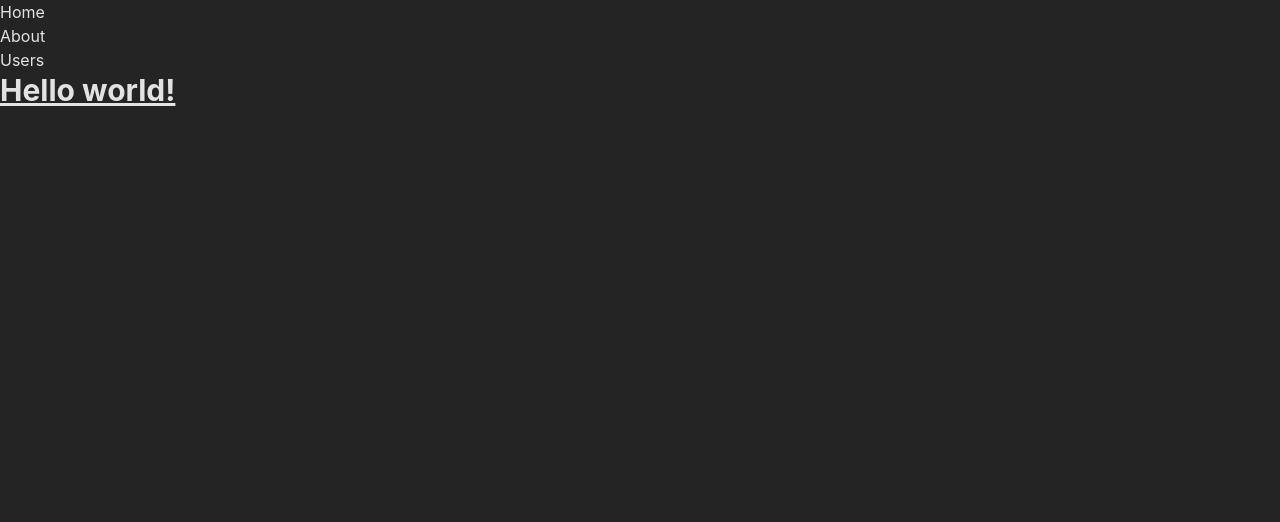
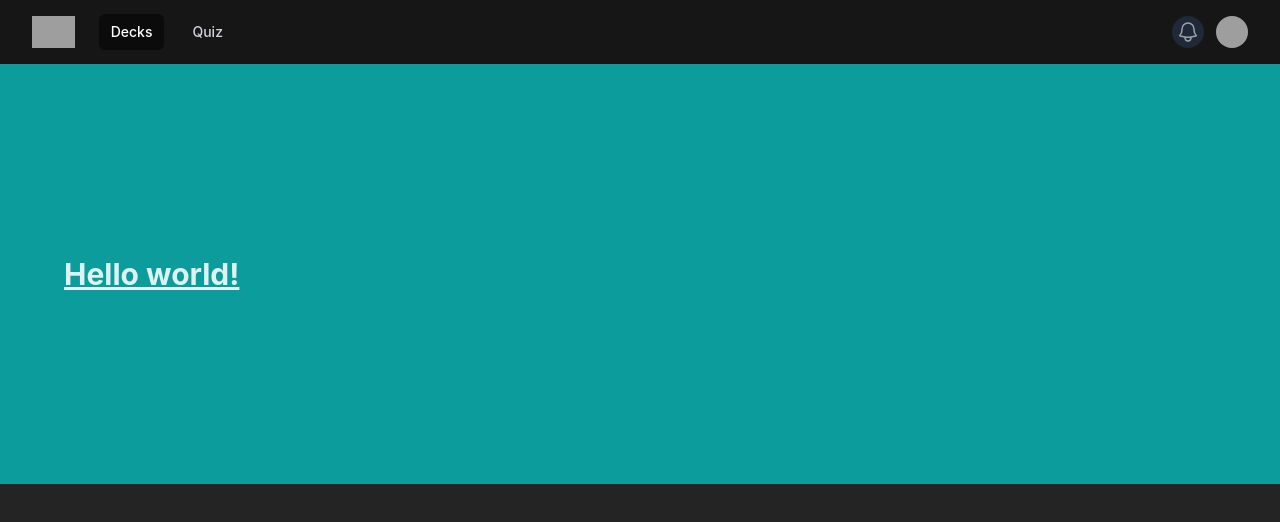
Before and after one commit to zubstack/project-quiz_app, a React (Vite) app in the folder client/: page / in a window 1280 px wide. Shown: the top 522 px of the page. Built offline with nearby package versions, Linux system fonts and the light colour scheme; grey boxes are pictures that could not be loaded.

Commit message:
Components layout

```diff
--- a/client/package.json
+++ b/client/package.json
@@ -10,6 +10,8 @@
     "preview": "vite preview"
   },
   "dependencies": {
+    "@headlessui/react": "^1.7.17",
+    "@heroicons/react": "^2.0.18",
     "react": "^18.2.0",
     "react-dom": "^18.2.0",
     "react-router-dom": "^6.20.1"
--- a/client/src/App.css
+++ b/client/src/App.css
@@ -0,0 +1,4 @@
+#main__container {
+  background-color: rgb(12, 156, 156);
+  padding: 12rem 4rem;
+}
--- a/client/src/App.jsx
+++ b/client/src/App.jsx
@@ -1,29 +1,18 @@
+import "./App.css";
 import React from "react";
-import { BrowserRouter as Router, Routes, Route, Link } from "react-router-dom";
+import { BrowserRouter as Router, Routes, Route } from "react-router-dom";
+import Navbar from "./components/Navbar";
+import QuizView from "./containers/QuizView";
 
 export default function App() {
   return (
     <Router>
-      <div>
-        <nav>
-          <ul>
-            <li>
-              <Link to="/">Home</Link>
-            </li>
-            <li>
-              <Link to="/about">About</Link>
-            </li>
-            <li>
-              <Link to="/users">Users</Link>
-            </li>
-          </ul>
-        </nav>
+      <Navbar />
 
-        {/* A <Routes> looks through its children <Route>s and
-            renders the first one that matches the current URL. */}
+      <div id="main__container">
         <Routes>
-          <Route path="/about" element={<About />}></Route>
-          <Route path="/users" element={<Users />}></Route>
+          <Route path="/decks" element={<Decks />}></Route>
+          <Route path="/quiz" element={<QuizView />}></Route>
           <Route path="/" element={<Home />}></Route>
         </Routes>
       </div>
@@ -35,10 +24,6 @@
   return <p className="text-3xl font-bold underline text-blue">Hello world!</p>;
 }
 
-function About() {
-  return <h2>About</h2>;
+function Decks() {
+  return <h2>Decks</h2>;
 }
-
-function Users() {
-  return <h2>Users</h2>;
-}
--- /dev/null
+++ b/client/src/components/Navbar.jsx
@@ -0,0 +1,167 @@
+import { Fragment } from "react";
+import { Disclosure, Menu, Transition } from "@headlessui/react";
+import { Bars3Icon, BellIcon, XMarkIcon } from "@heroicons/react/24/outline";
+import { Link } from "react-router-dom";
+
+const navigation = [
+  { name: "Decks", to: "/decks", current: true },
+  { name: "Quiz", to: "/quiz", current: false },
+  //   { name: "Projects", to: "#", current: false },
+  //   { name: "Calendar", to: "#", current: false },
+];
+
+function classNames(...classes) {
+  return classes.filter(Boolean).join(" ");
+}
+
+export default function Navbar() {
+  return (
+    <Disclosure as="nav" className="bg-black/40">
+      {({ open }) => (
+        <>
+          <div className="mx-auto max-w-7xl px-2 sm:px-6 lg:px-8">
+            <div className="relative flex h-16 items-center justify-between">
+              <div className="absolute inset-y-0 left-0 flex items-center sm:hidden">
+                {/* Mobile menu button*/}
+                <Disclosure.Button className="relative inline-flex items-center justify-center rounded-md p-2 text-gray-400 hover:bg-gray-700 hover:text-white focus:outline-none focus:ring-2 focus:ring-inset focus:ring-white">
+                  <span className="absolute -inset-0.5" />
+                  <span className="sr-only">Open main menu</span>
+                  {open ? (
+                    <XMarkIcon className="block h-6 w-6" aria-hidden="true" />
+                  ) : (
+                    <Bars3Icon className="block h-6 w-6" aria-hidden="true" />
+                  )}
+                </Disclosure.Button>
+              </div>
+              <div className="flex flex-1 items-center justify-center sm:items-stretch sm:justify-start">
+                <Link className="flex flex-shrink-0 items-center" to={"/"}>
+                  <img
+                    className="h-8 w-auto"
+                    src="https://tailwindui.com/img/logos/mark.svg?color=indigo&shade=500"
+                    alt="Your Company"
+                  />
+                </Link>
+                <div className="hidden sm:ml-6 sm:block">
+                  <div className="flex space-x-4">
+                    {navigation.map((item) => (
+                      <Link
+                        key={item.name}
+                        to={item.to}
+                        className={classNames(
+                          item.current
+                            ? "bg-black/50 text-white"
+                            : "text-gray-300 hover:bg-gray-700 hover:text-white",
+                          "rounded-md px-3 py-2 text-sm font-medium"
+                        )}
+                        aria-current={item.current ? "page" : undefined}
+                      >
+                        {item.name}
+                      </Link>
+                    ))}
+                  </div>
+                </div>
+              </div>
+              <div className="absolute inset-y-0 right-0 flex items-center pr-2 sm:static sm:inset-auto sm:ml-6 sm:pr-0">
+                <button
+                  type="button"
+                  className="relative rounded-full bg-gray-800 p-1 text-gray-400 hover:text-white focus:outline-none focus:ring-2 focus:ring-white focus:ring-offset-2 focus:ring-offset-gray-800"
+                >
+                  <span className="absolute -inset-1.5" />
+                  <span className="sr-only">View notifications</span>
+                  <BellIcon className="h-6 w-6" aria-hidden="true" />
+                </button>
+
+                {/* Profile dropdown */}
+                <Menu as="div" className="relative ml-3">
+                  <div>
+                    <Menu.Button className="relative flex rounded-full bg-gray-800 text-sm focus:outline-none focus:ring-2 focus:ring-white focus:ring-offset-2 focus:ring-offset-gray-800">
+                      <span className="absolute -inset-1.5" />
+                      <span className="sr-only">Open user menu</span>
+                      <img
+                        className="h-8 w-8 rounded-full"
+                        src="https://images.unsplash.com/photo-1472099645785-5658abf4ff4e?ixlib=rb-1.2.1&ixid=eyJhcHBfaWQiOjEyMDd9&auto=format&fit=facearea&facepad=2&w=256&h=256&q=80"
+                        alt=""
+                      />
+                    </Menu.Button>
+                  </div>
+                  <Transition
+                    as={Fragment}
+                    enter="transition ease-out duration-100"
+                    enterFrom="transform opacity-0 scale-95"
+                    enterTo="transform opacity-100 scale-100"
+                    leave="transition ease-in duration-75"
+                    leaveFrom="transform opacity-100 scale-100"
+                    leaveTo="transform opacity-0 scale-95"
+                  >
+                    <Menu.Items className="absolute right-0 z-10 mt-2 w-48 origin-top-right rounded-md bg-white py-1 shadow-lg ring-1 ring-black ring-opacity-5 focus:outline-none">
+                      <Menu.Item>
+                        {({ active }) => (
+                          <a
+                            href="#"
+                            className={classNames(
+                              active ? "bg-gray-100" : "",
+                              "block px-4 py-2 text-sm text-gray-700"
+                            )}
+                          >
+                            Your Profile
+                          </a>
+                        )}
+                      </Menu.Item>
+                      <Menu.Item>
+                        {({ active }) => (
+                          <a
+                            href="#"
+                            className={classNames(
+                              active ? "bg-gray-100" : "",
+                              "block px-4 py-2 text-sm text-gray-700"
+                            )}
+                          >
+                            Settings
+                          </a>
+                        )}
+                      </Menu.Item>
+                      <Menu.Item>
+                        {({ active }) => (
+                          <a
+                            href="#"
+                            className={classNames(
+                              active ? "bg-gray-100" : "",
+                              "block px-4 py-2 text-sm text-gray-700"
+                            )}
+                          >
+                            Sign out
+                          </a>
+                        )}
+                      </Menu.Item>
+                    </Menu.Items>
+                  </Transition>
+                </Menu>
+              </div>
+            </div>
+          </div>
+
+          <Disclosure.Panel className="sm:hidden">
+            <div className="space-y-1 px-2 pb-3 pt-2">
+              {navigation.map((item) => (
+                <Disclosure.Button
+                  key={item.name}
+                  as="a"
+                  href={item.href}
+                  className={classNames(
+                    item.current
+                      ? "bg-gray-900 text-white"
+                      : "text-gray-300 hover:bg-gray-700 hover:text-white",
+                    "block rounded-md px-3 py-2 text-base font-medium"
+                  )}
+                  aria-current={item.current ? "page" : undefined}
+                >
+                  {item.name}
+                </Disclosure.Button>
+              ))}
+            </div>
+          </Disclosure.Panel>
+        </>
+      )}
+    </Disclosure>
+  );
+}
--- a/client/src/components/Question.jsx
+++ b/client/src/components/Question.jsx
@@ -1,6 +1,7 @@
 // import "./Question.css";
 
 import { useState } from "react";
+import Button from "./ui/Button";
 
 function Question({ question, onTransition, number, last, setUserAnswers }) {
   const [currentOption, setCurrentOption] = useState(null);
@@ -26,7 +27,7 @@
             <label htmlFor={index}>{option}</label>
           </div>
         ))}
-        <button type="submit">{last ? "Finish" : "Next"}</button>
+        <Button type="submit">{last ? "Finish" : "Next"}</Button>
       </form>
     </>
   );
--- /dev/null
+++ b/client/src/components/ui/Button.jsx
@@ -0,0 +1,12 @@
+function Button(props) {
+  return (
+    <button
+      className="bg-black/90 text-white px-5 py-2 mt-6 rounded-md hover:bg-slate-800"
+      {...props}
+    >
+      {props.children}
+    </button>
+  );
+}
+
+export default Button;
--- a/client/src/containers/QuizLayout.jsx
+++ b/client/src/containers/QuizLayout.jsx
@@ -7,6 +7,7 @@
   const [userAnswers, setUserAnswers] = useState([]);
   const [questions, setQuestions] = useState(null);
   const [quizState, setQuizState] = useState("start");
+  console.log("questions", questions);
   useEffect(() => {
     function fetchQuestions() {
       fetch("http://localhost:3001/questions")
@@ -35,6 +36,7 @@
           onTransition={onTransition}
           userAnswers={userAnswers}
           questions={questions}
+          setUserAnswers={setUserAnswers}
         />
       )}
     </>
--- /dev/null
+++ b/client/src/containers/QuizView.jsx
@@ -0,0 +1,12 @@
+import QuizLayout from "./QuizLayout";
+import BaseLayout from "../layout/BaseLayout";
+
+function QuizView() {
+  return (
+    <BaseLayout>
+      <QuizLayout />
+    </BaseLayout>
+  );
+}
+
+export default QuizView;
--- a/client/src/layout/BaseLayout.css
+++ b/client/src/layout/BaseLayout.css
@@ -1,8 +1,10 @@
 #baseLayout {
   background-color: white;
+  color: rgb(38, 38, 38);
   margin: auto;
   width: 50%;
-  text-align: center;
-  padding: 1rem 3rem;
+  min-height: 50vh;
+  /* text-align: center; */
+  padding: 5rem 3rem;
   border-radius: 10px;
 }
```
Also changed, not shown: client/src/components/Results.jsx (+13 -4 lines), client/src/components/Welcome.jsx (+6 -2 lines), 1 other file (tests, documents, lock files or other folders).
